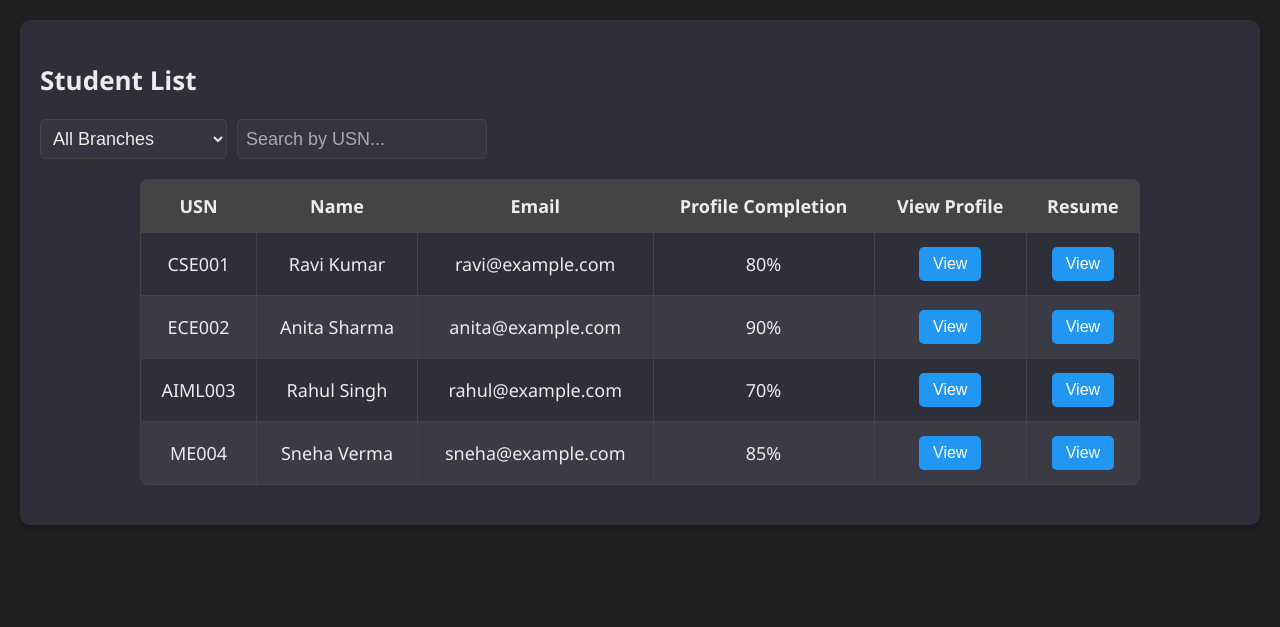
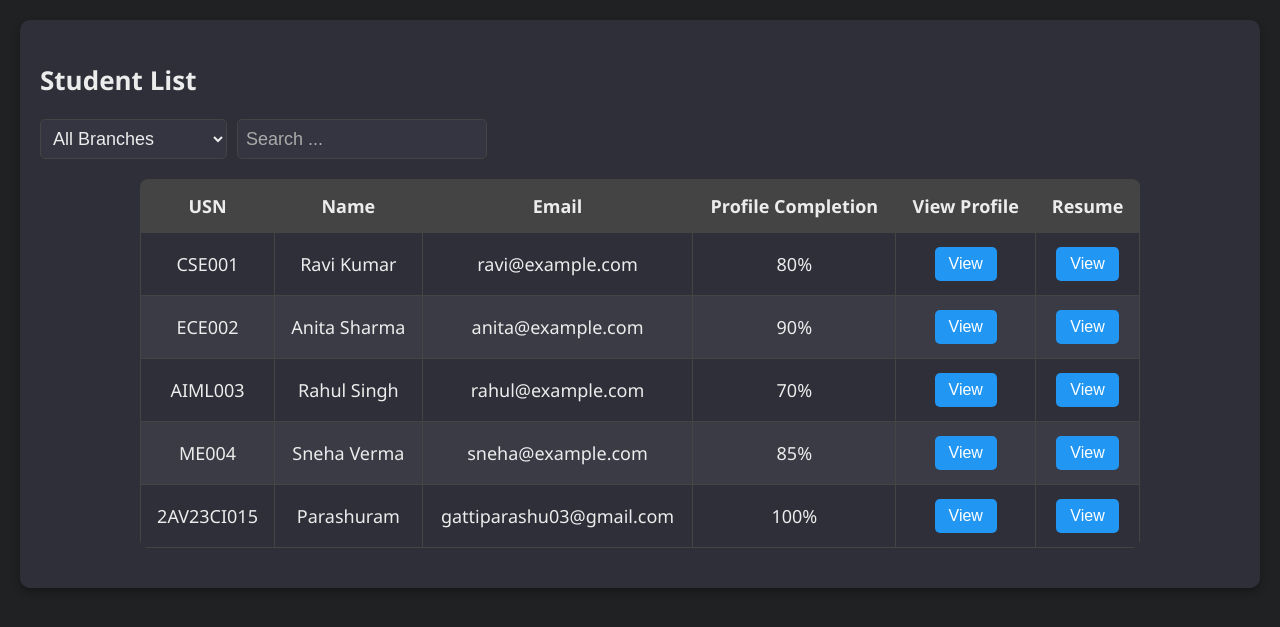
Before and after one commit to Parashu03/Career-Development-Cell, a Flask app: template templates/admin_dashboard.html in a window 1280 px wide, after a click on "Student List". Shown: the part 135-762 px from the top of the page. Run offline with Flask 3, Linux system fonts and the light colour scheme; the template is opened without the code that fills it, so the values that code supplies are empty; some libraries are stand-ins or nearby versions.

Commit message:
updated on 22/08/25

```diff
--- a/templates/admin_dashboard.html
+++ b/templates/admin_dashboard.html
@@ -55,7 +55,7 @@
           <option value="EEE">EEE</option>
           <option value="CE">Civil</option>
         </select>
-        <input type="text" id="search-input" placeholder="Search by USN..." oninput="filterStudents()">
+        <input type="text" id="search-input" placeholder="Search ..." oninput="filterStudents()">
       </div>
 
       <!-- Table Container -->
@@ -106,7 +106,8 @@ const students = [
   { usn: "CSE001", name: "Ravi Kumar", email: "ravi@example.com", branch: "CSE", completion: "80%" },
   { usn: "ECE002", name: "Anita Sharma", email: "anita@example.com", branch: "ECE", completion: "90%" },
   { usn: "AIML003", name: "Rahul Singh", email: "rahul@example.com", branch: "AIML", completion: "70%" },
-  { usn: "ME004", name: "Sneha Verma", email: "sneha@example.com", branch: "ME", completion: "85%" }
+  { usn: "ME004", name: "Sneha Verma", email: "sneha@example.com", branch: "ME", completion: "85%" },
+  { usn: "2AV23CI015", name : "Parashuram", email: "gattiparashu03@gmail.com", branch: "AIML", completion: "100%"}
 ];
 
 // Render student table with animation
@@ -140,7 +141,7 @@ function filterStudents() {
 
   const filtered = students.filter(s => {
     const branchMatch = branch === "all" || s.branch === branch;
-    const searchMatch = s.usn.toLowerCase().includes(search);
+    const searchMatch = s.usn.toLowerCase().includes(search)|| s.name.toLowerCase().includes(search)|| s.email.toLowerCase().includes(search);
     return branchMatch && searchMatch;
   });
 
--- a/templates/student_dashboard.html
+++ b/templates/student_dashboard.html
@@ -4,7 +4,7 @@
     <meta charset="UTF-8">
     <meta name="viewport" content="width=device-width, initial-scale=1.0">
     <title>Student Dashboard</title>
-    <link rel="stylesheet" href="student_dashboard.css">
+    <link rel="stylesheet" href="/static/student_dashborad.css">
 </head>
 <body>
     <div class="dashboard">
```
